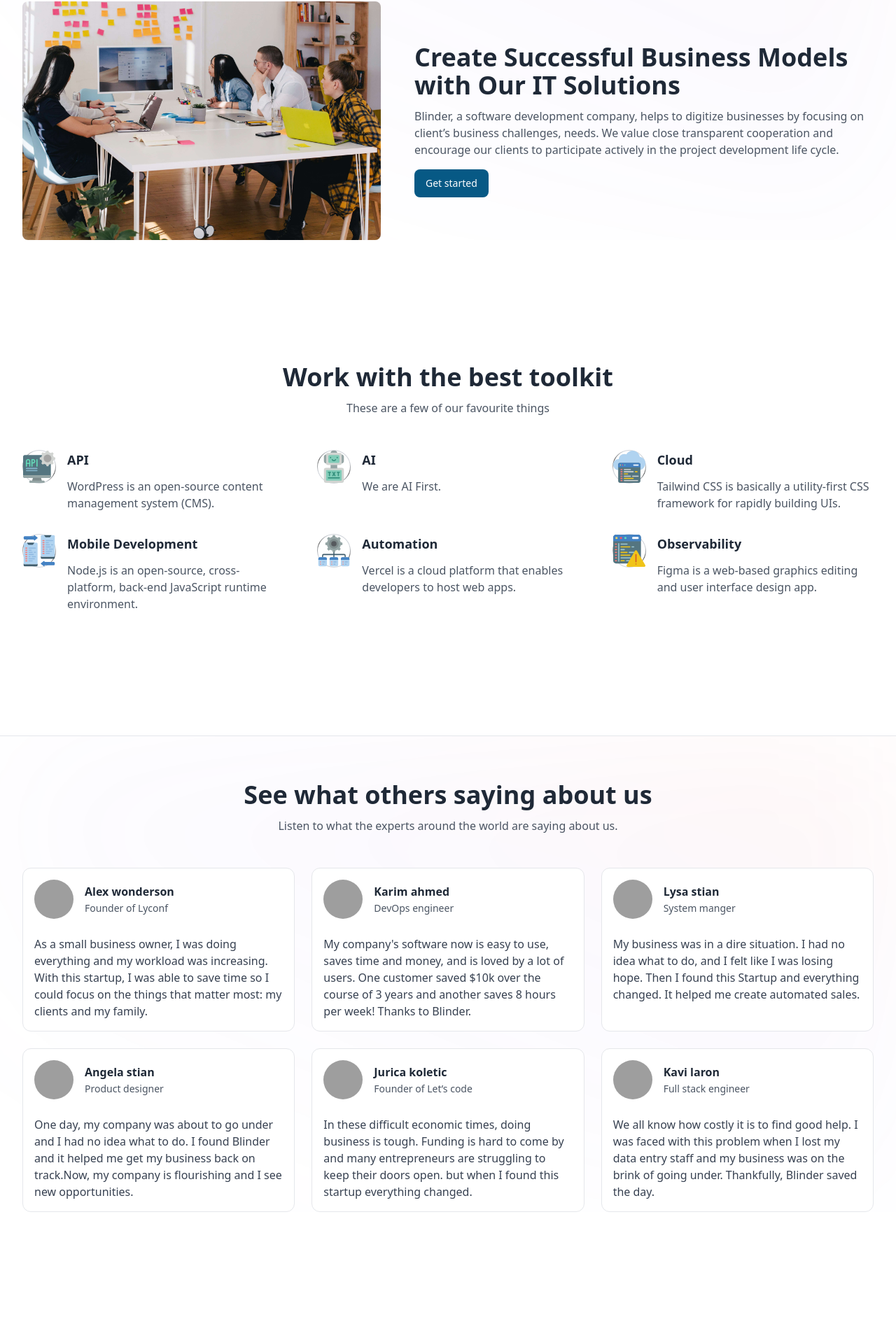
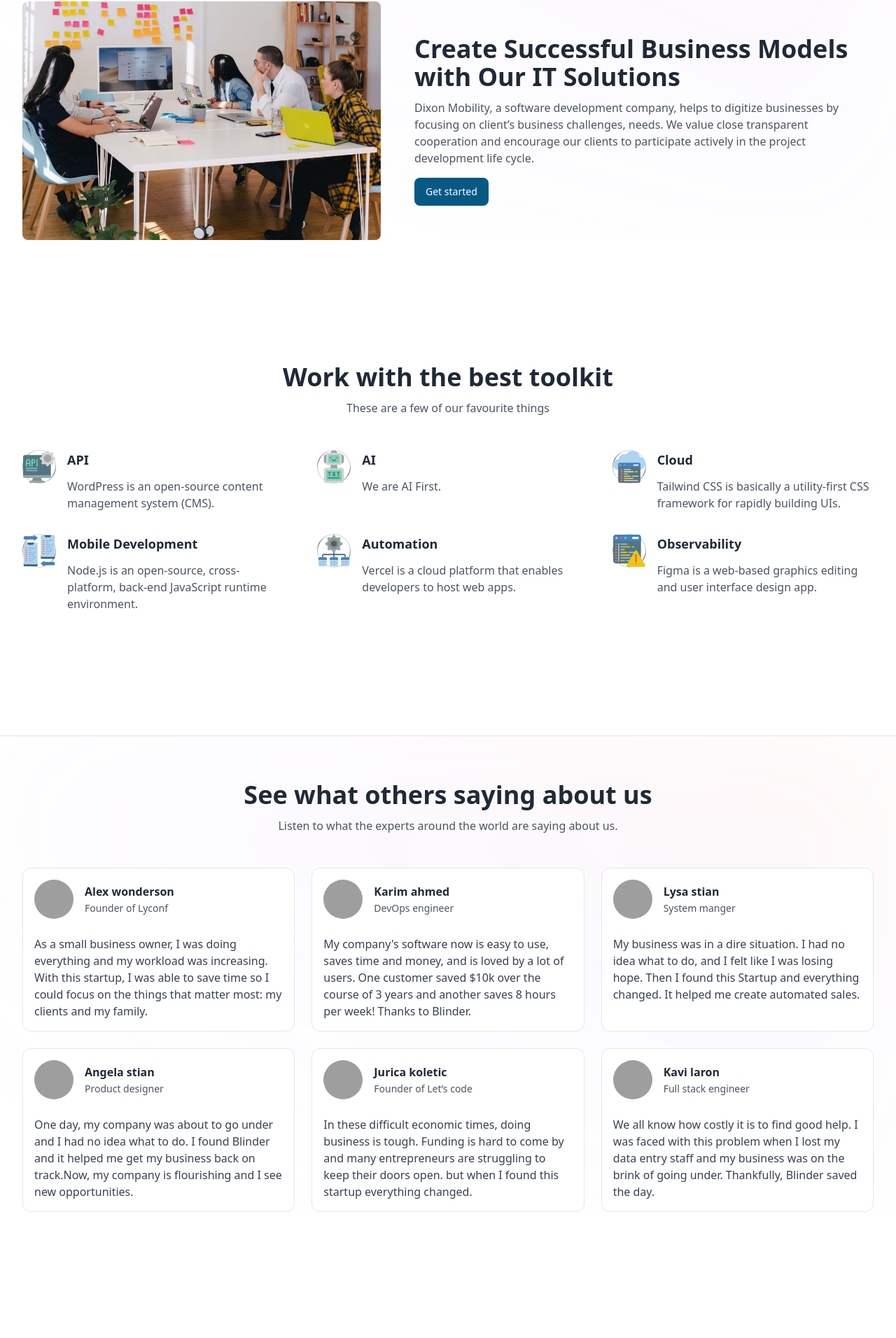
Before and after one commit to iandixon-dixonmobility/dixonmobility_com, a Next.js app: page / in a window 1280 px wide. Shown: the part 1174-3086 px from the top of the page at 70% size. Built offline with nearby package versions, Linux system fonts and the light colour scheme; grey boxes are pictures that could not be loaded.

Commit message:
Removed Blinder references.

```diff
--- a/components/ui/CTA/index.jsx
+++ b/components/ui/CTA/index.jsx
@@ -16,7 +16,7 @@ const CTA = () => {
                             Create Successful Business Models with Our IT Solutions
                         </h2>
                         <p className="mt-3 text-gray-600">
-                            Blinder, a software development company, helps to digitize businesses by focusing on client’s business challenges, needs. We value close transparent cooperation and encourage our clients to participate actively in the project development life cycle.
+                            Dixon Mobility, a software development company, helps to digitize businesses by focusing on client’s business challenges, needs. We value close transparent cooperation and encourage our clients to participate actively in the project development life cycle.
                         </p>
                         <NavLink
                             href="/get-started"
--- a/components/ui/FooterCTA/index.jsx
+++ b/components/ui/FooterCTA/index.jsx
@@ -6,7 +6,7 @@ const FooterCTA = () => (
         <div className="custom-screen">
             <div className="max-w-2xl mx-auto text-center">
                 <h2 className="text-gray-800 text-3xl font-semibold sm:text-4xl">
-                    Get started with Blinder today
+                    Get started with Dixon Mobility today
                 </h2>
                 <p className="mt-3 text-gray-600">
                     Hire experts to create your next idea, follow best practices, remove roadblocks, and delivery on schedule.
```
